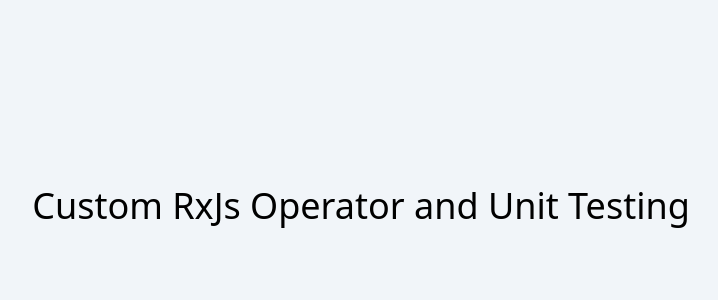
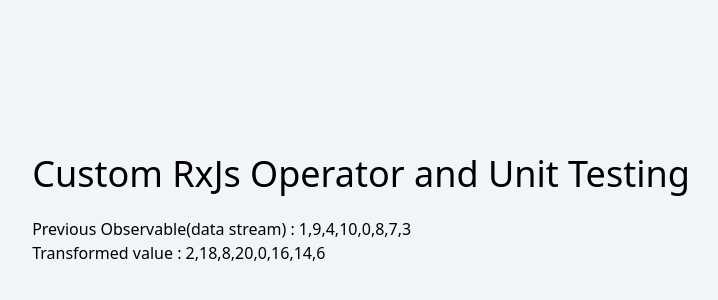
Before and after one commit to Sye-5pace/Custom_RxJS-Unit_Testing, an Angular app: page / in a window 1280 px wide. Shown: the part 194-494 px from the top of the page, without its empty margins (279-997 px from the left). Built offline with nearby package versions, Linux system fonts and the light colour scheme.

Commit message:
feat: implement task 2: use an observable with custom operator

```diff
--- a/src/app/app.component.html
+++ b/src/app/app.component.html
@@ -3,7 +3,15 @@
     <h1 class="text-[2.25rem]">
       Custom RxJs Operator and Unit Testing
     </h1>
-
+    <div class="flex justify-between flex-col">
+      <p>Previous Observable(data stream) : {{ dataObs$ | async }}</p>
+      <p>
+        Transformed value :
+        @for(item of transformed; track item){
+          <span>{{ item }}</span>
+        }
+      </p>
+    </div>
 
   </div>
 </main>
--- a/src/app/app.component.ts
+++ b/src/app/app.component.ts
@@ -1,30 +1,32 @@
 import { Component } from '@angular/core';
 import { CustomOperatorService } from './model/service/custom-operator.service';
 import { Observable, of } from 'rxjs';
-
+import { tap, mergeMap } from 'rxjs/operators'; // Use mergeMap or switchMap
+import { CommonModule } from '@angular/common';
 
 @Component({
   selector: 'app-root',
   standalone: true,
-  imports: [],
+  imports: [CommonModule],
   templateUrl: './app.component.html',
   styleUrl: './app.component.css'
 })
 export class AppComponent {
   title = 'Custom_RxJs_Operator-Unit_Testing';
-  //Task 2: Implement an angular component:
-  // In this task, an observable is created to use the custom operator service
-  // in the component then display the original version of the observable(dataObs$)
-  // then the latest version of the observable(transformed$)
-  dataObs$ = of(1,9,4,10,0,8,7,3)
-  transformed$! : Observable<number>;
 
-  constructor(private customOps: CustomOperatorService){}
+  dataObs$ = of([1, 9, 4, 10, 0, 8, 7, 3]);
+  transformed: number[]| any = [];
 
-  ngOnInit(){
+  constructor(private customOps: CustomOperatorService) {}
 
+  ngOnInit() {
+    this.performCustomOps();
   }
 
-
-
+  performCustomOps() {
+    this.dataObs$.pipe(
+      tap(() => console.log('Custom Operator in action')),
+      this.customOps.multiplyBy(2)
+    ).subscribe(value => this.transformed.push(value));
+  }
 }
--- a/src/app/model/service/custom-operator.service.ts
+++ b/src/app/model/service/custom-operator.service.ts
@@ -18,9 +18,9 @@
   //  by the argument(value) passed as the parameter to custom operator
   // Also this operator ignore the emitted value if is not a number
   multiplyBy(multiplier: number) {
-    return (datastream: Observable<number>)=> datastream.pipe(
-      map( value => typeof value === 'number' ? value * multiplier : value)
-    )
+    return (datastream: Observable<number[]>) => datastream.pipe(
+      map(values => values.map(value => typeof value === 'number' ? value * multiplier : value))
+    );
   }
 
 }
```
